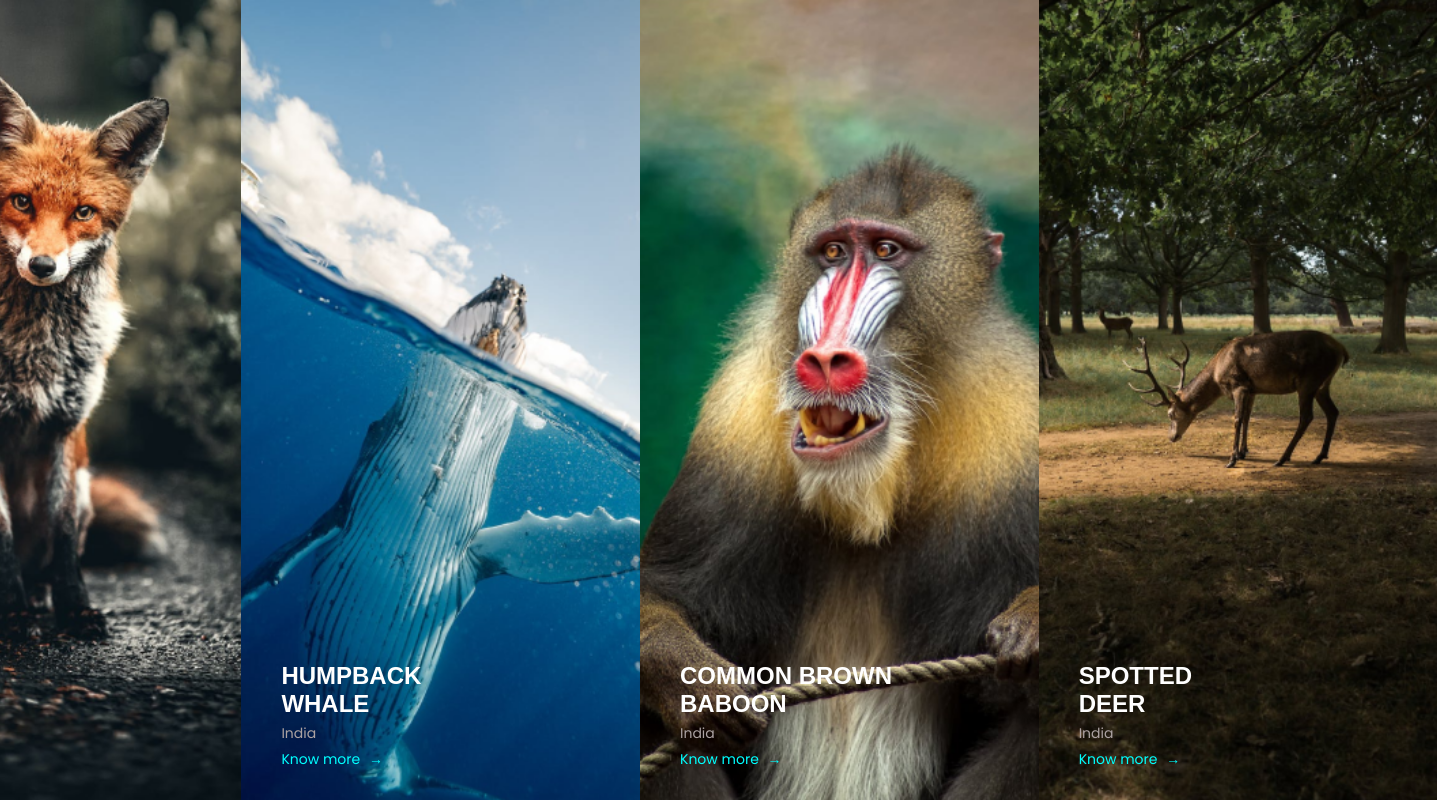
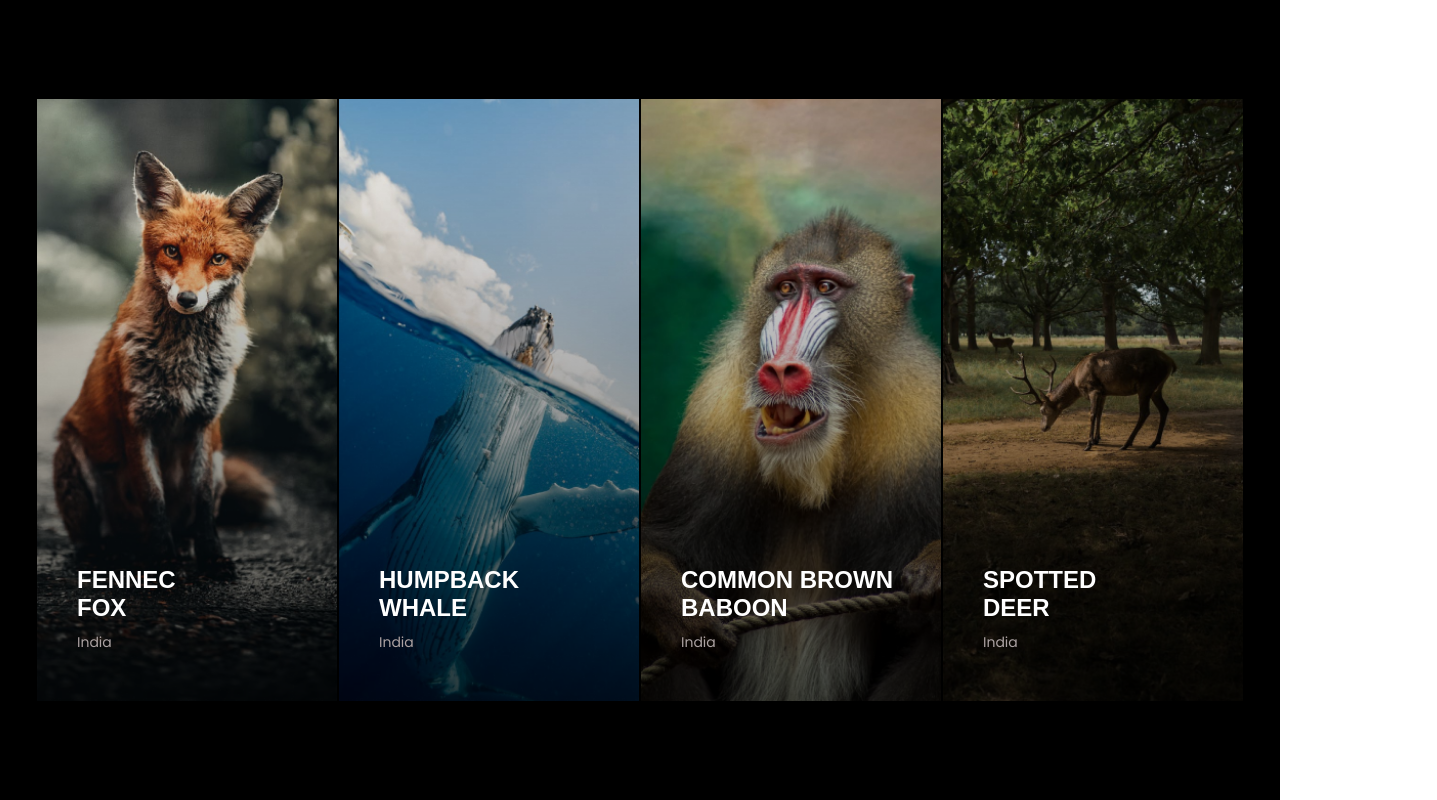
Before and after one commit to Philimuhire/COA-Taskforce-challenges, a plain HTML site: page UI/index.html in a window 1280 px wide. Shown: the whole page, 1437 px wide, since content can reach past the window. Drawn offline with Linux system fonts and the light colour scheme; a web font is replaced by a local one.

Commit message:
added an overlay image

```diff
--- a/UI/index.css
+++ b/UI/index.css
@@ -8,29 +8,52 @@ body, html {
     display: flex;
     flex-direction: row;
     justify-content: center;
-    background-color: #f9f9f9;
+    background-color: black;
     min-height: 100vh;
     align-items: center;
-    flex-wrap: nowrap;
+    flex-wrap: wrap;
     padding: 0;
 }
 
 .image-wrapper {
     position: relative;
-    width: auto;
-    max-width: none;
+    width: 100%;
+    max-width: 300px;
     flex-shrink: 0;
     margin: 0;
     display: flex;
+    overflow: hidden;
+    border: 1px solid black;
 }
 
-.photo {
+.photo, .overlay-photo{
     display: block;
-    height: 100vh;
-    width: auto;
+    width: 100%;
+    height: auto;
     object-fit: cover;
     margin: 0;
     padding: 0;
+    object-position: center;
+}
+
+.overlay-photo {
+    position: absolute;
+    top: 0;
+    left: 0;
+    height: 100%;
+    width: 100%;
+    object-fit: cover;
+    opacity: 1;
+    transition: opacity 0.5s ease;
+}
+
+.image-wrapper:hover .photo {
+    filter: grayscale(200%);
+    opacity: 1;
+}
+
+.image-wrapper:hover .overlay-photo {
+    opacity: 1;
 }
 
 .overlay-text {
@@ -41,6 +64,7 @@ body, html {
     padding: 10px 20px;
     border-radius: 5px;
     font-size: 18px;
+    display: block;
 }
 
 .title {
@@ -48,6 +72,9 @@ body, html {
     font-weight: bold;
     margin: 0;
     font-family: "DIN", sans-serif;
+    position: relative;
+
+    margin-bottom: 10px;
 }
 
 .title span{
@@ -59,6 +86,14 @@ body, html {
     margin: 5px 0;
     font-family: "Poppins", sans-serif;
     color: rgb(171, 162, 162);
+    position: relative;
+
+}
+
+.image-wrapper:hover .title,
+.image-wrapper:hover .subtitle {
+    bottom: 40px;
+    transition: top 0.3s ease;
 }
 
 .info {
@@ -68,6 +103,16 @@ body, html {
     bottom: 20px;
     left: 20px;
     font-family: "Poppins", sans-serif;
+    position: absolute;
+    opacity: 0;
+}
+
+a{
+    text-decoration: none;
+}
+
+.image-wrapper:hover .info {
+    opacity: 1;
 }
 
 .arrow {
@@ -75,3 +120,22 @@ body, html {
     font-size: 14px;
     color: aqua;
 }
+
+
+@media screen and (max-width: 600px) {
+    .image-wrapper {
+        width: 25%;
+        max-width: none;
+        height: 100vh;
+        border: none;
+    }
+
+    .photo, .overlay-photo {
+        width: 100%;
+        max-width: 100%;
+    }
+
+    .overlay-text {
+        display: none;
+    }
+}
--- a/UI/index.html
+++ b/UI/index.html
@@ -12,35 +12,39 @@
     <div class="container">
         <div class="image-wrapper">
             <img src="/UI/images/Image1.png" alt="Photo 1" class="photo">
+            <img src="/UI/images/overlay.png" alt="Overlay" class="overlay-photo">
             <div class="overlay-text">
                 <p class="title">FENNEC <span>FOX</span></p>
                 <p class="subtitle">India</p>
-                <p class="info">Know more <span class="arrow">&rarr;</span></p>
+                <p> <a href="#" class="info">Know more <span class="arrow">&rarr;</span></a> </p>
             </div>
 
         </div>
         <div class="image-wrapper">
             <img src="/UI/images/Image2.png" alt="Photo 2" class="photo">
+            <img src="/UI/images/overlay.png" alt="Overlay" class="overlay-photo">
             <div class="overlay-text">
                 <p class="title">HUMPBACK <span>WHALE</span></p>
                 <p class="subtitle">India</p>
-                <p class="info">Know more <span class="arrow">&rarr;</span></p>
+                <p> <a href="#" class="info">Know more <span class="arrow">&rarr;</span></a> </p>
             </div>
         </div>
         <div class="image-wrapper">
             <img src="/UI/images/Image3.png" alt="Photo 3" class="photo">
+            <img src="/UI/images/overlay.png" alt="Overlay" class="overlay-photo">
             <div class="overlay-text">
                 <p class="title">COMMON BROWN <span>BABOON</span></p>
                 <p class="subtitle">India</p>
-                <p class="info">Know more <span class="arrow">&rarr;</span></p>
+                <p> <a href="#" class="info">Know more <span class="arrow">&rarr;</span></a> </p>
             </div>
         </div>
         <div class="image-wrapper">
             <img src="/UI/images/Image4.png" alt="Photo 4" class="photo">
+            <img src="/UI/images/overlay.png" alt="Overlay" class="overlay-photo">
             <div class="overlay-text">
                 <p class="title">SPOTTED <span>DEER</span></p>
                 <p class="subtitle">India</p>
-                <p class="info">Know more <span class="arrow">&rarr;</span></p>
+                <p> <a href="#" class="info">Know more <span class="arrow">&rarr;</span></a> </p>
             </div>
         </div>
 
```
